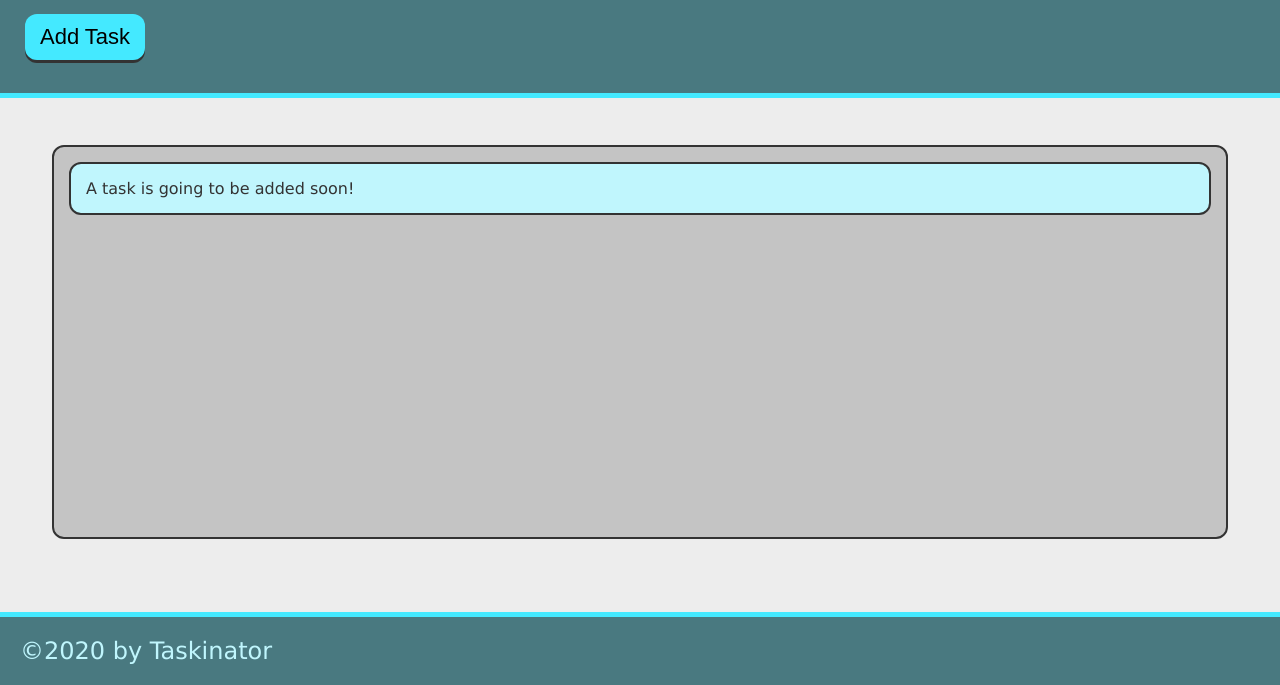
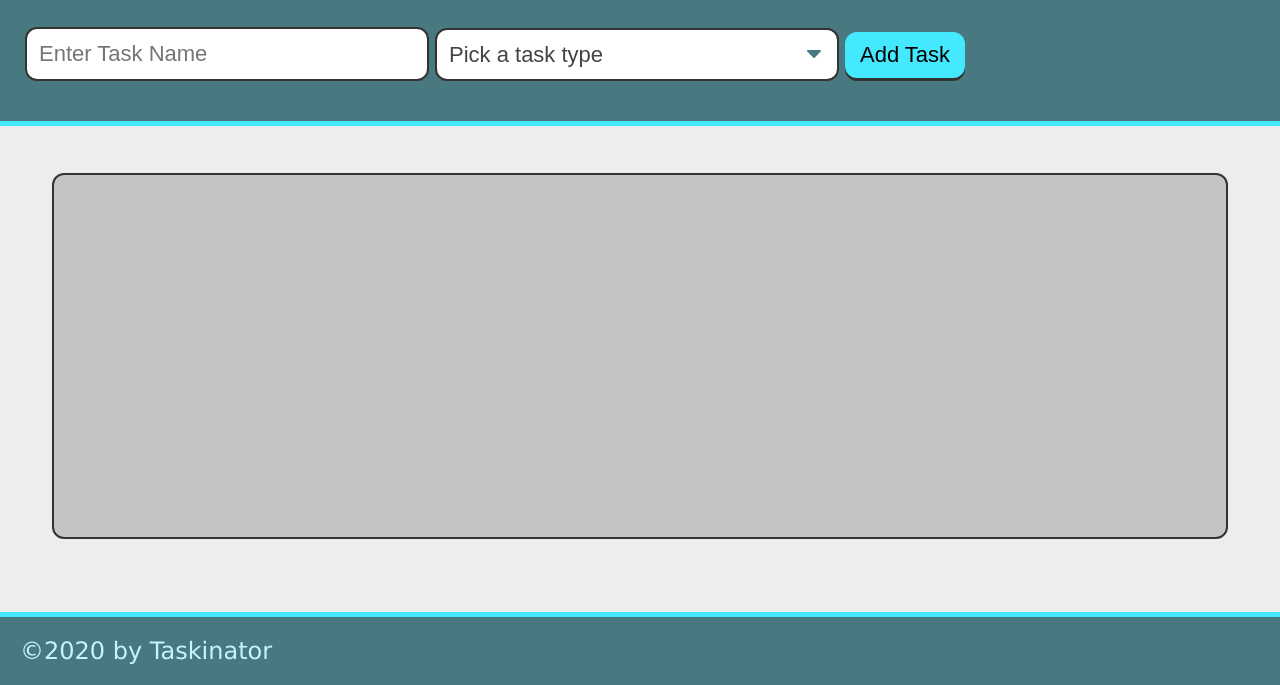
Before and after one commit to ItzGuled/taskinator, a plain HTML site: page index.html in a window 1280 px wide. Shown: the part 115-800 px from the top of the page. Drawn offline with Linux system fonts and the light colour scheme.

Commit message:
task dropdown

```diff
--- a/index.html
+++ b/index.html
@@ -1,30 +1,40 @@
 <!DOCTYPE html>
 <html lang="en">
   <head>
-    <meta charset="UTF-8">
-    <meta http-equiv="X-UA-Compatible" content="IE=edge">
-    <meta name="viewport" content="width=device-width, initial-scale=1.0">
+    <meta charset="UTF-8" />
+    <meta http-equiv="X-UA-Compatible" content="IE=edge" />
+    <meta name="viewport" content="width=device-width, initial-scale=1.0" />
     <title>Taskinator</title>
-    <link rel="stylesheet" href="./assets/css/style.css">
+    <link rel="stylesheet" href="./assets/css/style.css" />
   </head>
   <body>
     <header>
       <h1 class="page-title">Taskinator</h1>
       <p>Click the button below to add a new task!</p>
-        <button class="btn" id="save-task">Add Task</button>
+      <form id="task-form">
+        <div class="form-group">
+          <input type="text" name="task-name" class="text-input" placeholder="Enter Task Name" />
+        </div>
+        <div class="form-group">
+          <select name="task-type" class="select-dropdown">
+            <option value="" disabled selected>Pick a task type</option>
+            <option value="Print">Print</option>
+            <option value="Web">Web</option>
+            <option value="Mobile">Mobile</option>
+          </select>
+        </div>
+        <div class="form-group">
+          <button class="btn" id="save-task" type="submit">Add Task</button>
+        </div>
+      </form>
     </header>
     <main class="page-content">
       <section class="task-list-wrapper">
         <h2 class="list-title"></h2>
-            <ul class="task-list" id="tasks-to-do">
-                <li class="task-item">A task is going to be added soon!</li>
-            </ul>
+        <ul class="task-list" id="tasks-to-do"></ul>
       </section>
-
     </main>
-    <footer>
-        &copy;2020 by Taskinator
-    </footer>
+    <footer>&copy;2020 by Taskinator</footer>
     <script src="./assets/js/script.js"></script>
   </body>
 </html>
```
Lines whose indentation alone changed are shown as unchanged.
